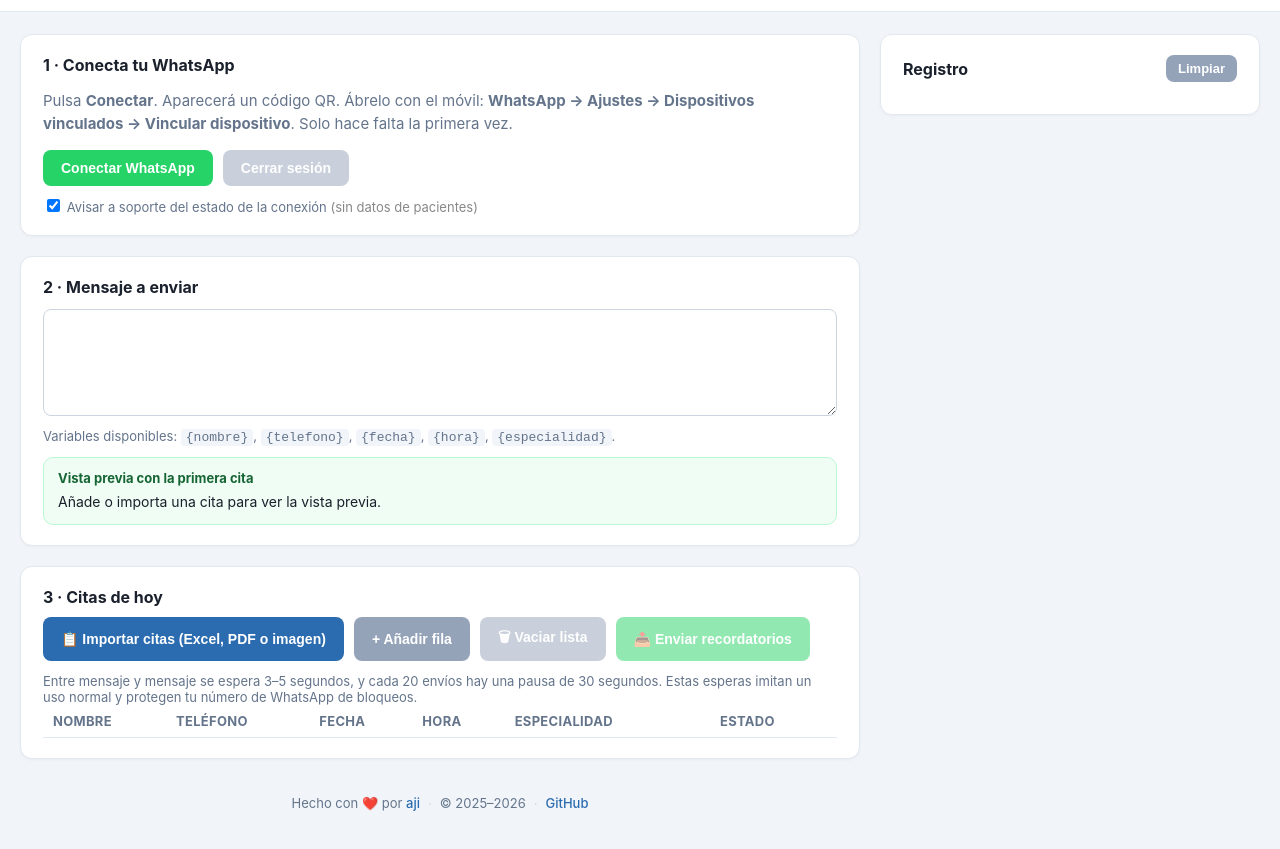
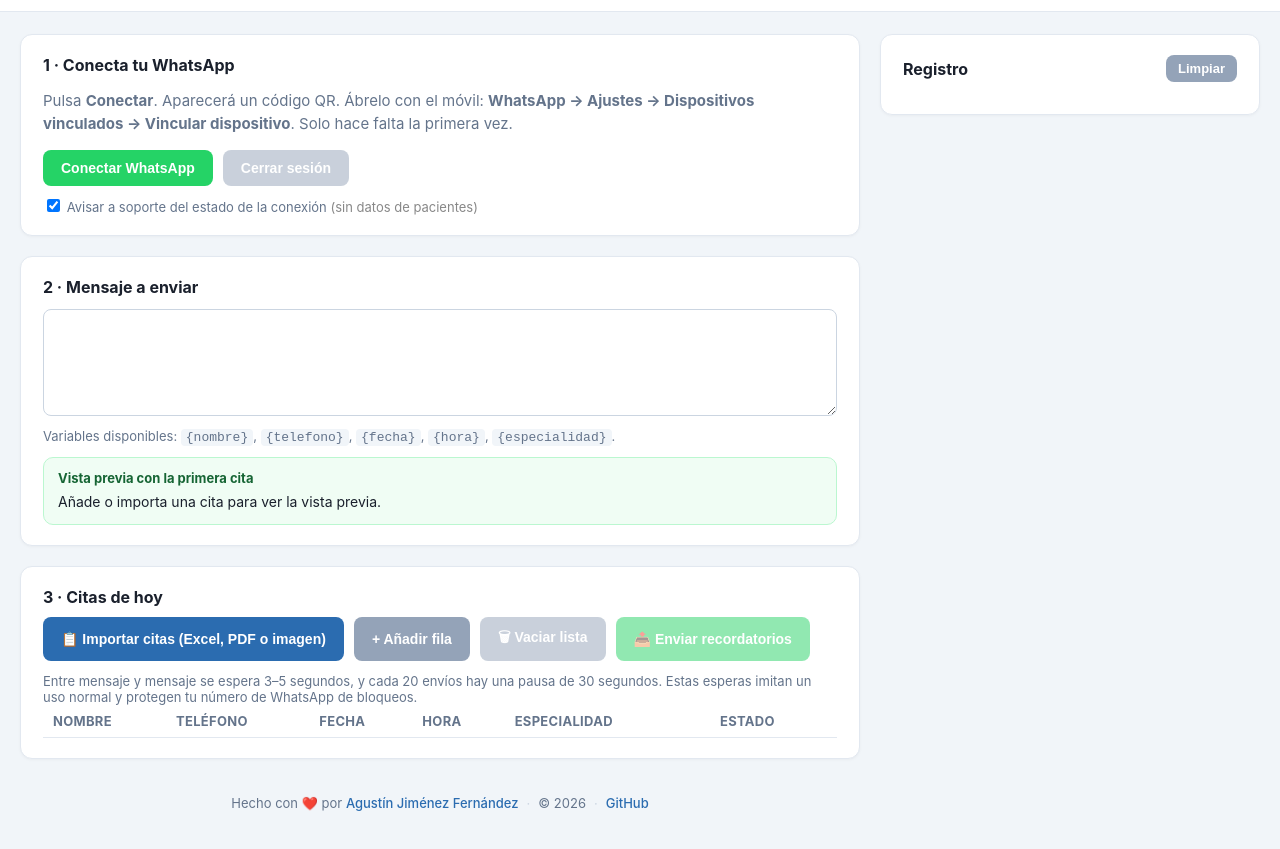
Before and after one commit to ajifernandez/whatsapp-reminder, a website: page renderer/index.html in a window 1280 px wide. Shown: the part 58-907 px from the top of the page. Drawn offline with Linux system fonts and the light colour scheme; no server answers.

Commit message:
renderer: actualizar footer con nombre completo y año
'aji' → 'Agustín Jiménez Fernández' y '© 2025–2026' → '© 2026'.
README: añadir línea de autoría con nombre completo.

Co-authored-by: Junie <junie@jetbrains.com>

```diff
--- a/renderer/index.html
+++ b/renderer/index.html
@@ -173,9 +173,9 @@
   </aside>
 
   <footer class="footer">
-    <span>Hecho con ❤️ por <a href="https://github.com/ajifernandez" target="_blank" rel="noopener">aji</a></span>
+    <span>Hecho con ❤️ por <a href="https://github.com/ajifernandez" target="_blank" rel="noopener">Agustín Jiménez Fernández</a></span>
     <span class="footer-separador">·</span>
-    <span>© 2025–2026</span>
+    <span>© 2026</span>
     <span class="footer-separador">·</span>
     <a href="https://github.com/ajifernandez/whatsapp-reminder" target="_blank" rel="noopener">GitHub</a>
   </footer>
```
Also changed, not shown: README.md.
